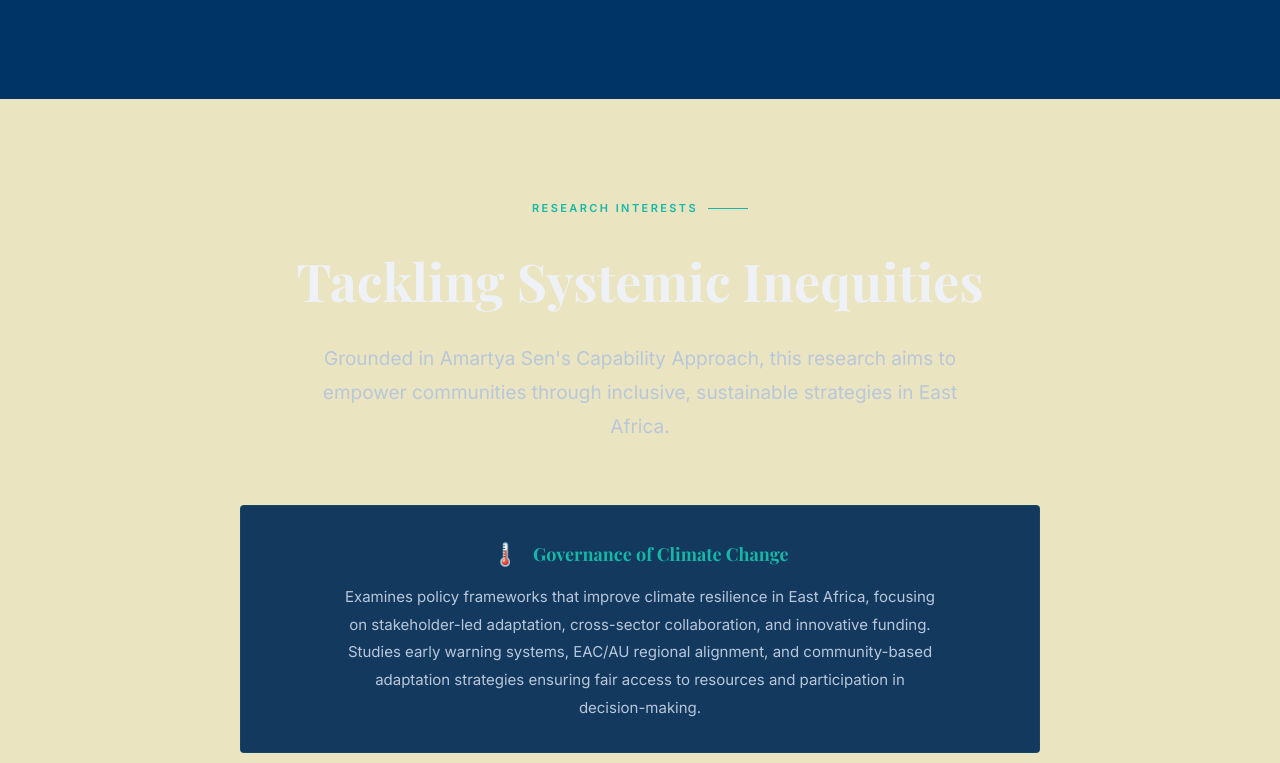
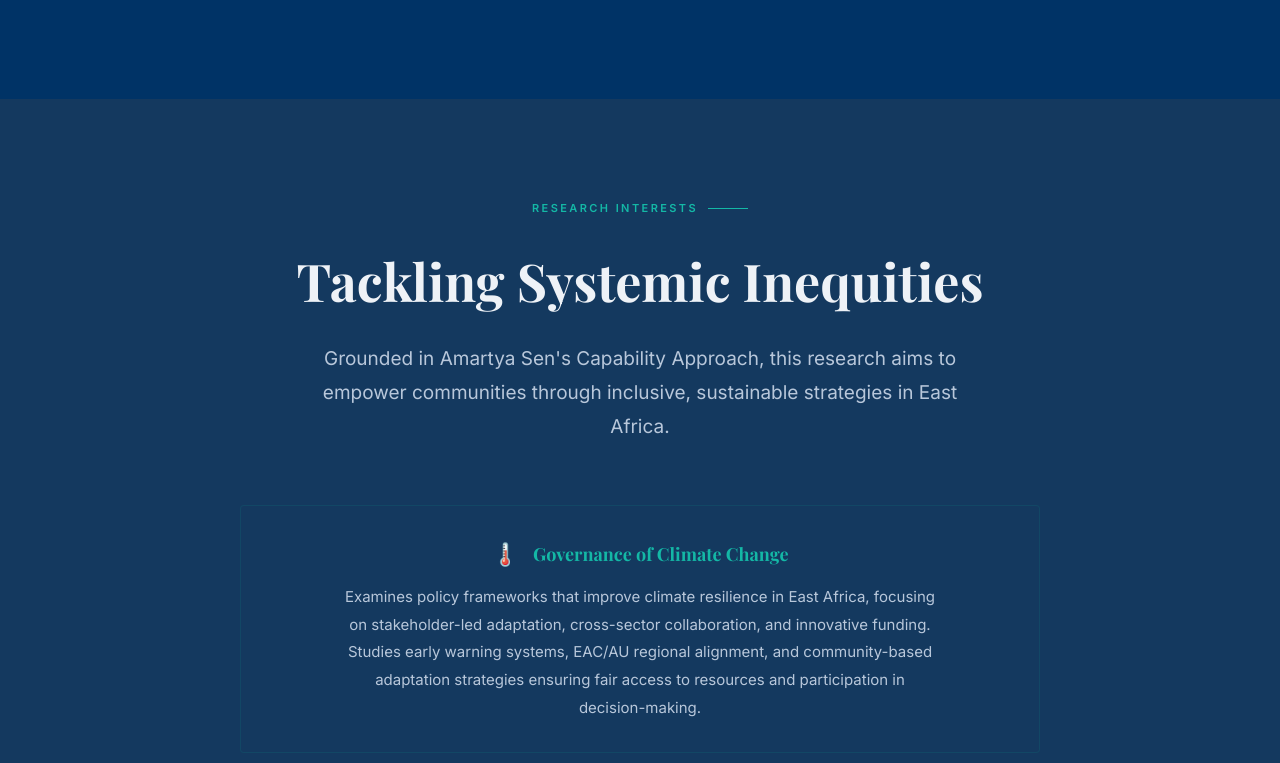
Before and after one commit to Mark123Tyson/newjamesbkintu, a React (Create React App) app: page / in a window 1280 px wide. Shown: the part 8597-9360 px from the top of the page. Built offline with nearby package versions, Linux system fonts and the light colour scheme; a web font is replaced by a local one.

Commit message:
Change background color in Research component

```diff
--- a/src/components/Research.jsx
+++ b/src/components/Research.jsx
@@ -6,7 +6,7 @@ export default function Research() {
     <section
       id="research"
       style={{
-        background: "#EAE4C1",
+        background: C.paper,
         padding: "100px 5vw",
         display: "flex",
         flexDirection: "column",
```
